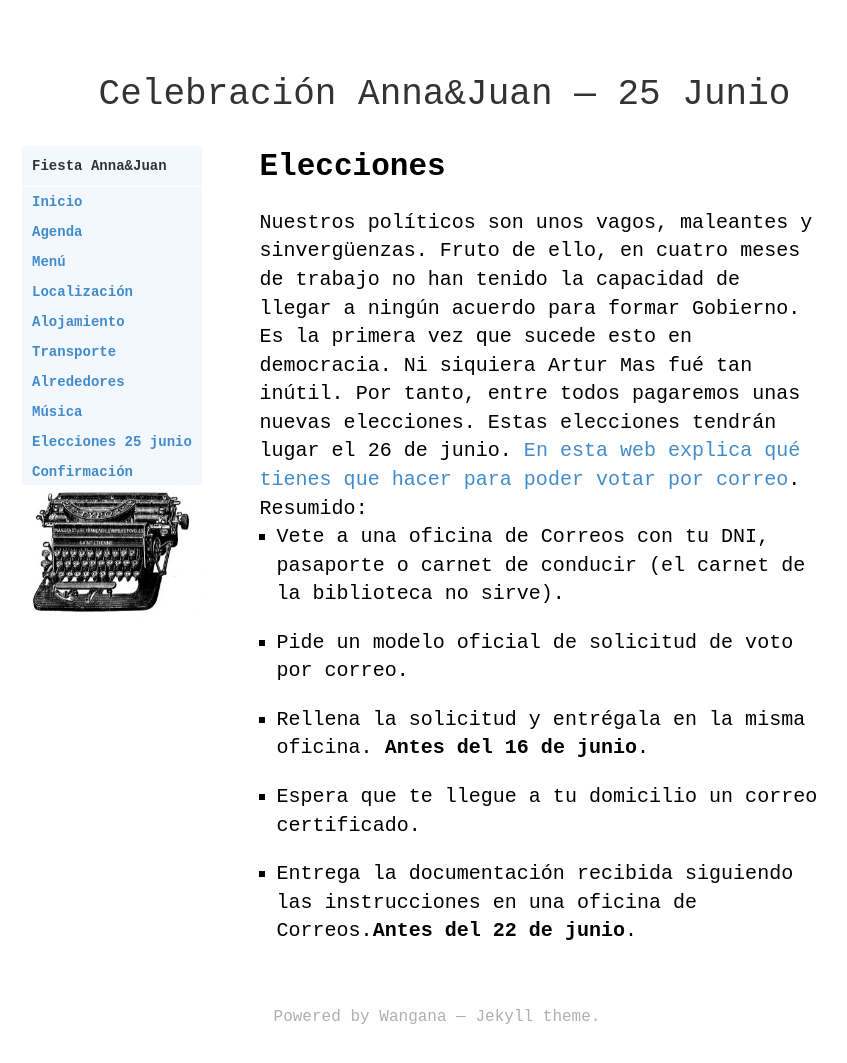
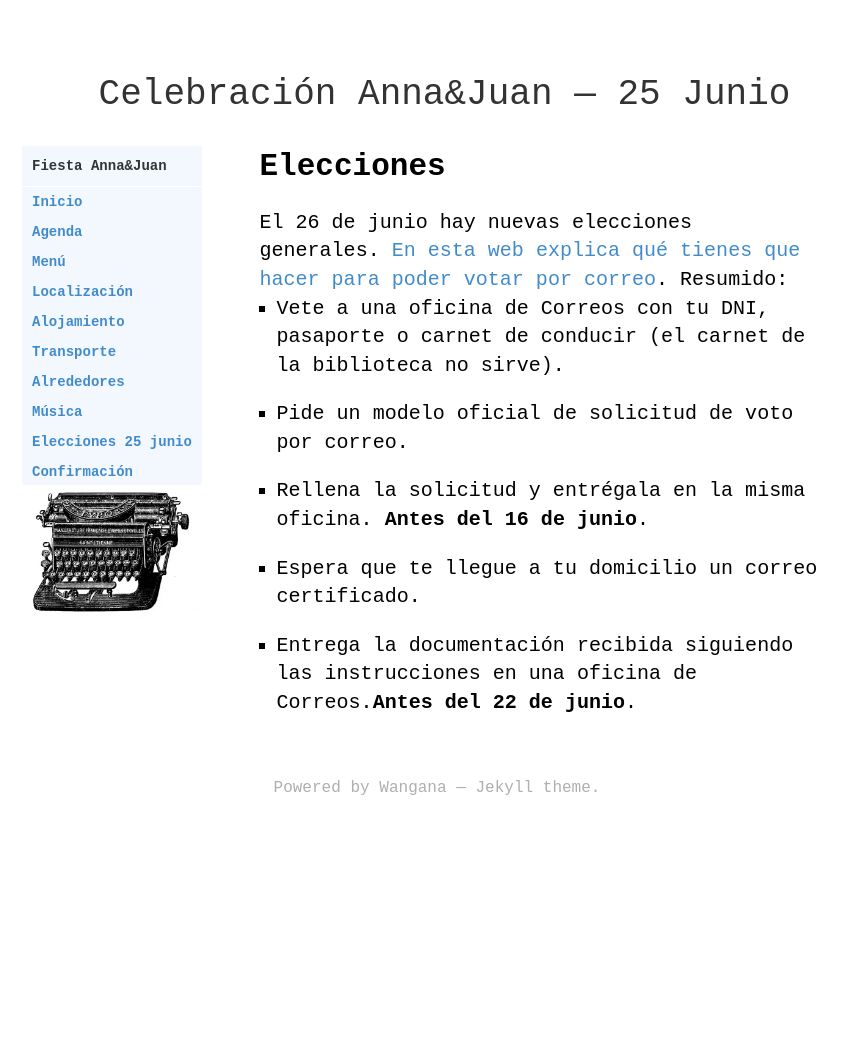
Before and after one commit to juandebravo/juanyanna25junio, a Jekyll site: the page built from elecciones.html, in a window 1280 px wide and 1066 px high. Shown: the top 1063 px of the window, without its empty margins (203-1050 px from the left). Built offline with Jekyll 4.4.1, drawn with Linux system fonts in a browser that asks for light colours; some web fonts are replaced; Markdown is read by kramdown in place of the engine named in the settings.

Commit message:
Update elecciones.html

```diff
--- a/elecciones.html
+++ b/elecciones.html
@@ -7,8 +7,7 @@ title: Elecciones
       {{ page.title }}
     </div>
     <div class="page page-content">
-      Nuestros políticos son unos vagos, maleantes y sinvergüenzas. Fruto de ello, en cuatro meses de trabajo no han tenido la capacidad de llegar a ningún acuerdo para formar Gobierno. Es la primera vez que sucede esto en democracia. Ni siquiera Artur Mas fué tan inútil.
-      Por tanto, entre todos pagaremos unas nuevas elecciones. Estas elecciones tendrán lugar el 26 de junio.
+      El 26 de junio hay nuevas elecciones generales.
       <a target="_blank" href="http://www.correos.es/ss/Satellite/site/pagina-1363186877288/sidioma=es_ES">En esta web explica qué tienes que hacer para poder votar por correo</a>. Resumido:
       <ul class="page-list">
         <li>Vete a una oficina de Correos con tu DNI, pasaporte o carnet de conducir (el carnet de la biblioteca no sirve).</li>
```
